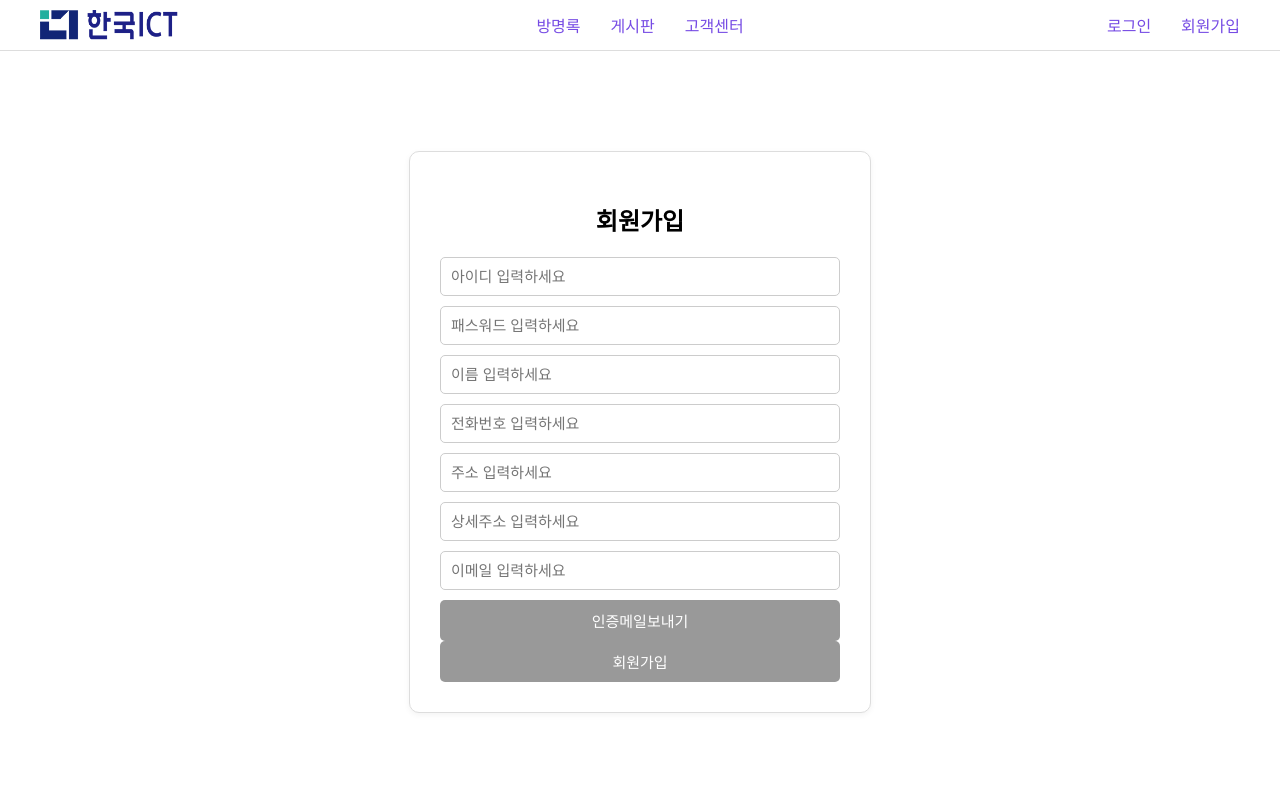
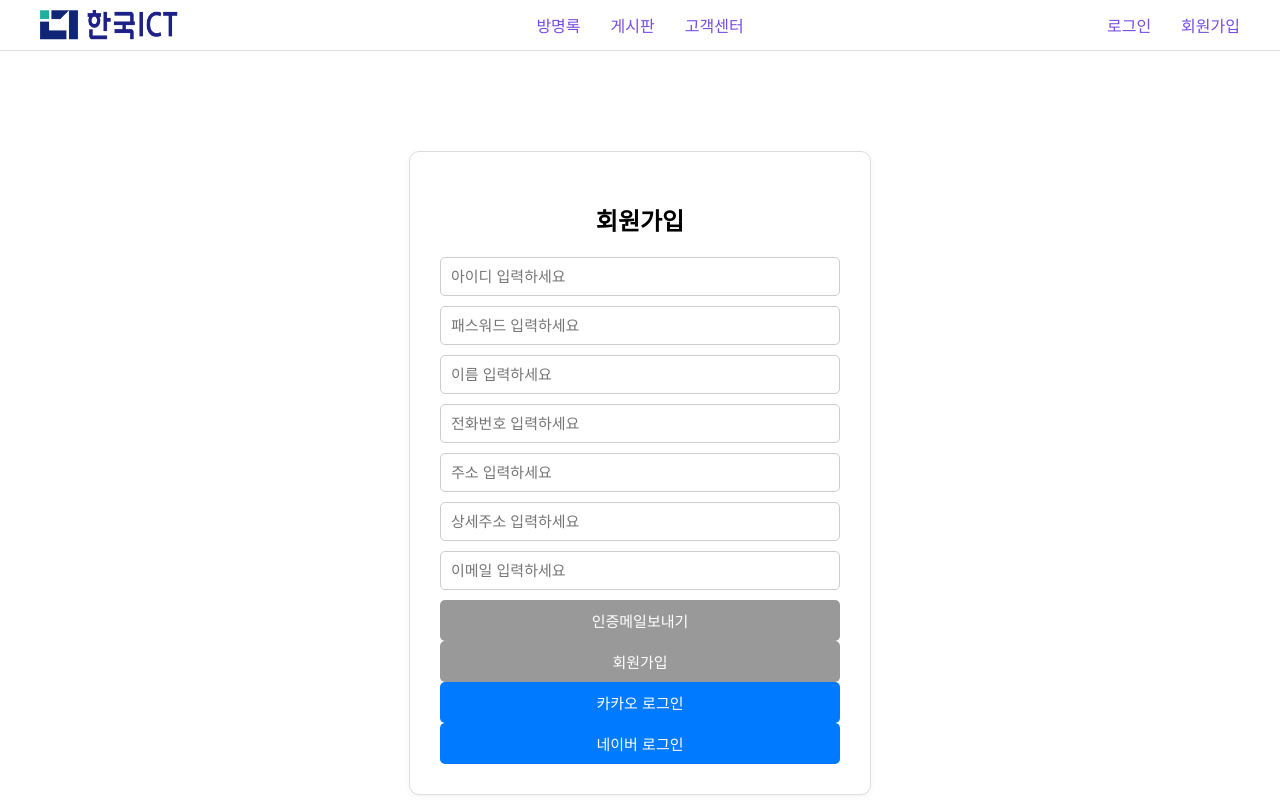
Before and after one commit to nohssam/front01, a React (Create React App) app: page /signup in a window 1280 px wide. Shown: the top 800 px of the page. Built offline with nearby package versions, Linux system fonts and the light colour scheme; no server answers.

Commit message:
kakao 로그인 처리 중 ....

```diff
--- a/src/App.js
+++ b/src/App.js
@@ -10,6 +10,7 @@ import MyPage from './pages/MyPage';
 import { AuthProvider } from './context/AuthContext';
 import useAuthStore from './store/authStore';
 import { useEffect } from 'react';
+import OAuth2RedirectHandler from './components/OAuth2RedirectHandler';
 
 function App() {
 
@@ -32,6 +33,7 @@ function App() {
                 <Route  path="/signup" element={<Signup />}/>
                 <Route  path="/mypage" element={<MyPage />}/>
                 <Route  path="/productdetail/:id" element={<ProductDetail />}/>
+                <Route  path="/oauth2/redirect" element={<OAuth2RedirectHandler  />}/>
               </Routes>
             </div>
           <Footer />
--- /dev/null
+++ b/src/components/OAuth2RedirectHandler.jsx
@@ -0,0 +1,3 @@
+export default function OAuth2RedirectHandler(){
+    return <p>소셜 로그인 처리 중 입니다 ....</p>
+}
--- a/src/pages/Signup.jsx
+++ b/src/pages/Signup.jsx
@@ -53,6 +53,10 @@ export default function Signup(){
             console.error(error);
             alert("서버 오류 발생")
         }
+    }
+
+    const heandleSocialLogin = (provider) => {
+        window.location.href = `http://localhost:8080/oauth2/authorization/${provider}`;
     }
 
     return(
@@ -117,6 +121,8 @@ export default function Signup(){
             )}
 
             <button onClick={handleSignup} disabled={!isVerified}>회원가입</button>
+            <button onClick={()=> heandleSocialLogin("kakao")}>카카오 로그인</button>
+            <button onClick={()=> heandleSocialLogin("naver")}>네이버 로그인</button>
         </div>
 
     )
```
